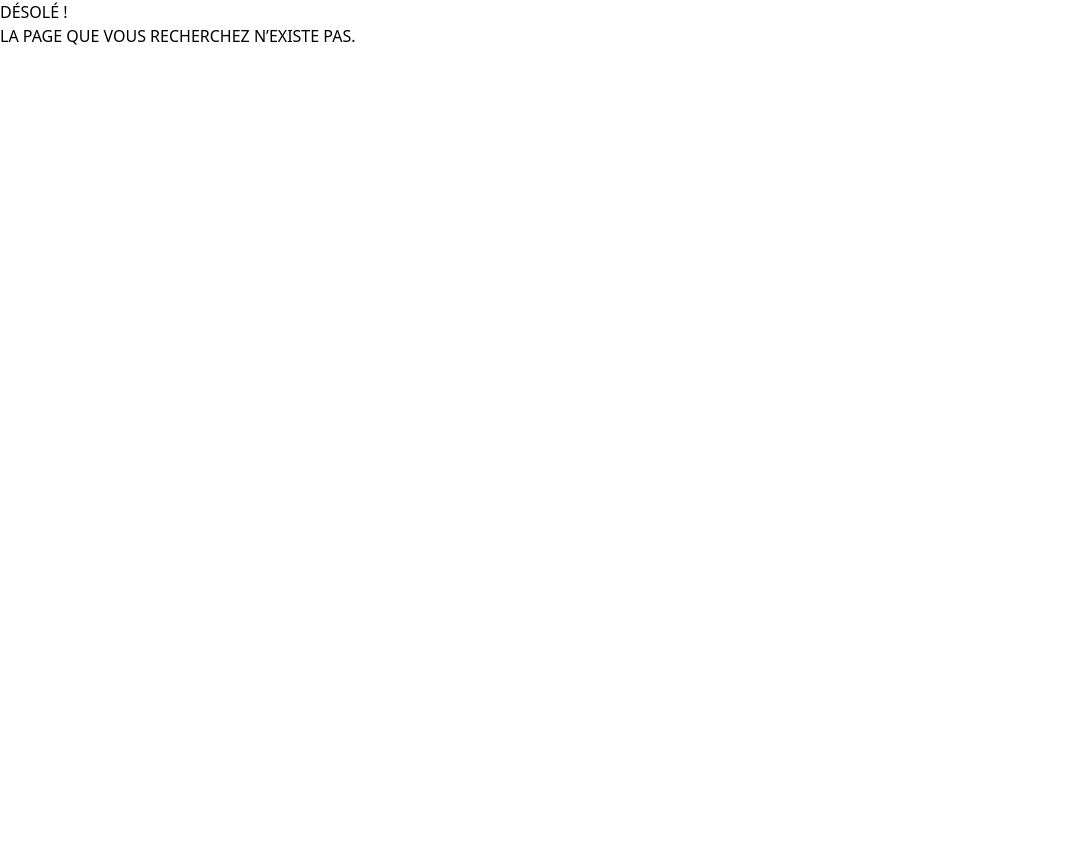
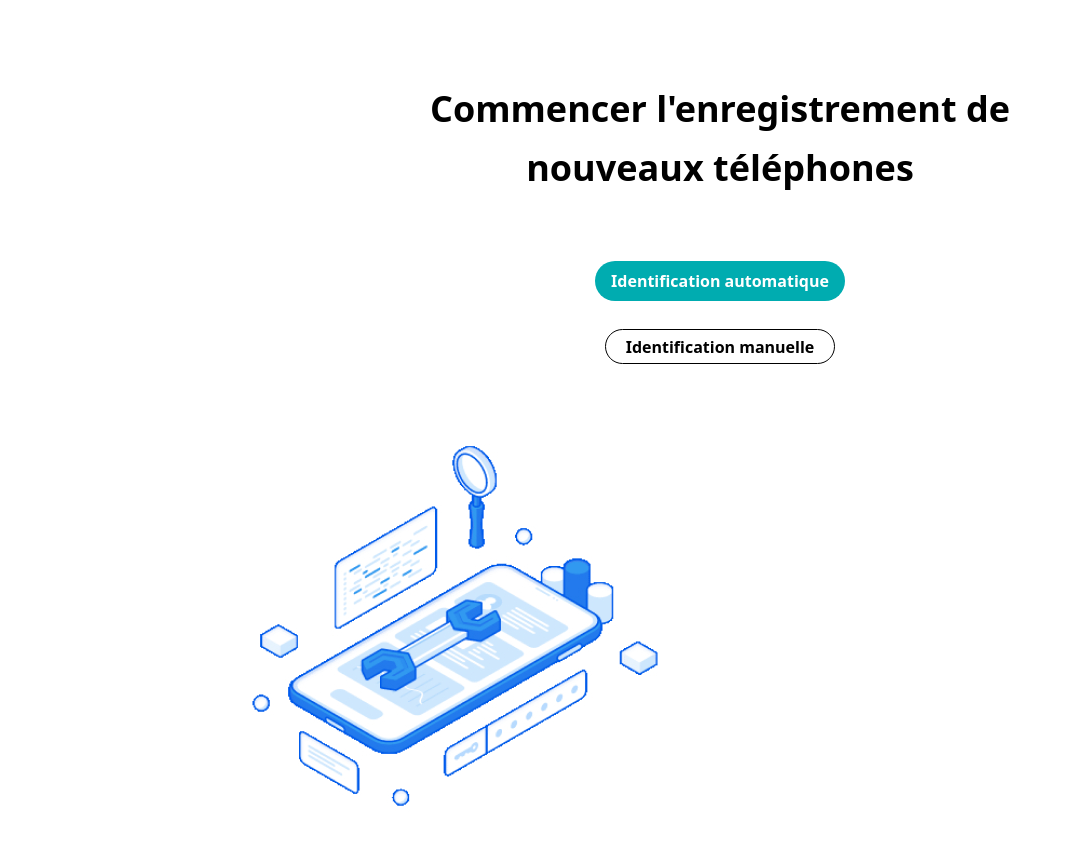
Before and after one commit to samuelfaberdev/WCS-Hackathon2-Team-Zagreb, a React (Vite) app in the folder frontend/: page /user-metier in a window 1280 px wide. Shown: the top 844 px of the page, without its empty margins (0-1071 px from the left). Before the commit the page ends 800 px from the top, so only its background shows below. Built offline with nearby package versions, Linux system fonts and the light colour scheme; the HTML template or start-up script is replaced by a standard one.

Commit message:
page USERS MEtier

```diff
--- a/frontend/src/App.css
+++ b/frontend/src/App.css
@@ -10,8 +10,8 @@ body {
 
 @font-face {
   /* Font de test à voir si on change pour celle du Figma */
-    font-family: "Raleway";
-    src: url("/fonts/Raleway-Regular.ttf") format("truetype");
+  font-family: 'Raleway';
+  src: url('/fonts/Raleway-Regular.ttf') format('truetype');
   font-weight: normal;
   font-style: normal;
 }
--- a/frontend/src/App.jsx
+++ b/frontend/src/App.jsx
@@ -3,12 +3,14 @@ import Home from "./pages/Home";
 import Page404 from "./pages/Page404";
 
 import "./App.css";
+import UsersMetierPage from "./pages/UsersMetierPage";
 
 function App() {
   return (
     <>
       <Routes>
         <Route path="/" element={<Home />} />
+        <Route path="/user-metier" element={<UsersMetierPage />} />
         <Route path="*" element={<Page404 />} />
       </Routes>
     </>
--- /dev/null
+++ b/frontend/src/pages/UsersMetierPage.css
@@ -0,0 +1,15 @@
+.button1{
+    background-color: #00ACB0 ;
+    width: 250px;
+    height: 40px;
+    border-radius: 30px;
+    padding: 3px;
+    color: white;
+}
+.button2{
+    border: solid;
+    border-width: 1px;
+    border-radius: 30px;
+    width: 230px;
+    height: 35px;
+}
--- /dev/null
+++ b/frontend/src/pages/UsersMetierPage.jsx
@@ -0,0 +1,23 @@
+import './UsersMetierPage.css';
+export default function UsersMetierPage() {
+  return (
+    <div className="flex flex-col items-center mt-20">
+      <h2 className="font-bold text-4xl text-center leading-relaxed ml-40">
+        Commencer l&apos;enregistrement de <br /> nouveaux téléphones
+      </h2>
+
+      <div className="flex flex-col items-center mt-16 ml-40">
+        <button className="button1 mb-7 font-bold">
+          Identification automatique
+        </button>
+        <button className="button2 font-bold">Identification manuelle</button>
+      </div>
+
+      <img
+        src="/assets/images/phone-flow.jpg"
+        alt="phone-flow"
+        className="mr-96"
+      />
+    </div>
+  );
+}
```
Also changed, not shown: frontend/public/assets/images/phone-flow.jpg (added). Lines whose indentation alone changed are shown as unchanged.
